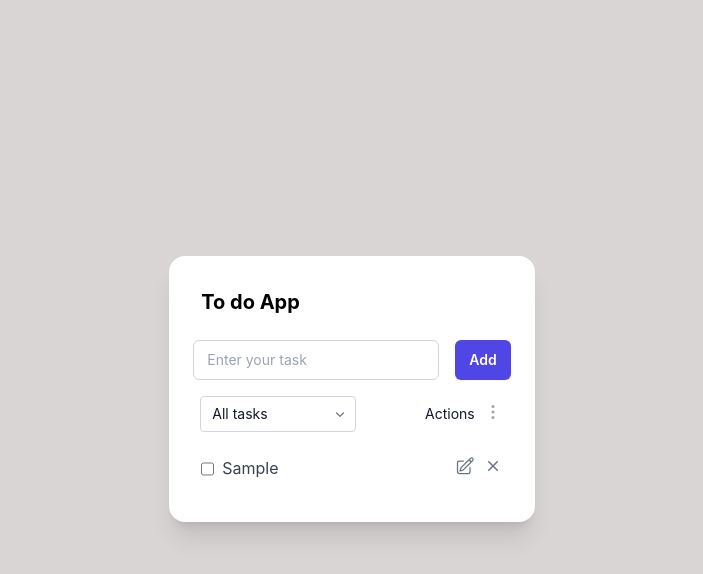
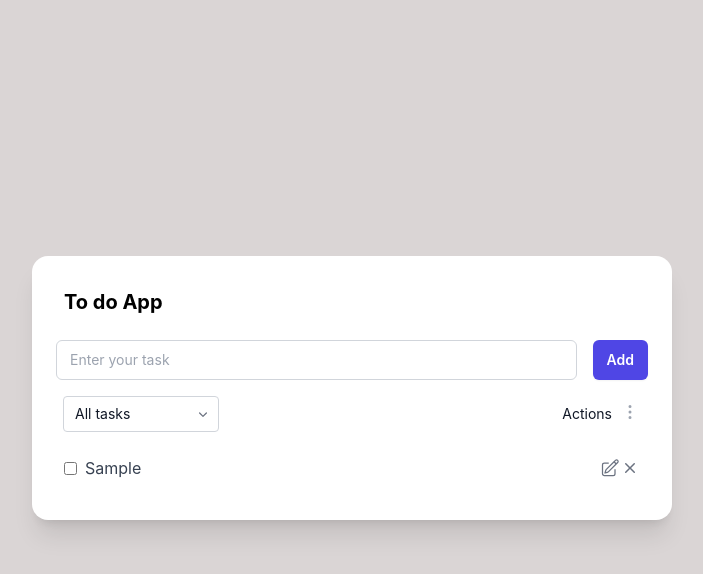
Before and after one commit to ati7697/simple-todo-app, a React (Create React App) app: page / in a window 1280 px wide. Both pictures are taken after typing "Sample" into the empty fields and a click on the button "Add". Shown: the top 574 px of the page, without its empty margins (288-991 px from the left). Built offline with nearby package versions, Linux system fonts and the light colour scheme.

Commit message:
edit and update tasks

```diff
--- a/src/components/AppClass.jsx
+++ b/src/components/AppClass.jsx
@@ -1,11 +1,10 @@
 import './../App.css'
 import React, { Component } from 'react'
+import { PencilSquareIcon } from "@heroicons/react/24/outline";
 import { Menu, MenuButton, MenuItem, MenuItems } from '@headlessui/react'
-import { ChevronDownIcon, EllipsisVerticalIcon, XMarkIcon,PlusCircleIcon } from '@heroicons/react/20/solid'
-import {PencilIcon, PencilSquareIcon} from "@heroicons/react/24/outline";
+import { ChevronDownIcon, EllipsisVerticalIcon, XMarkIcon } from '@heroicons/react/20/solid'
 
 export default class AppClass extends Component {
-
     constructor(props) {
         super(props)
 
@@ -22,26 +21,76 @@ export default class AppClass extends Component {
                 const newstate = {
                     ...prevState,
                     todo_title: "",
-                        todos: [...prevState.todos, {id: prevState.todos.length + 1, title: prevState.todo_title, completed: false}]
+                    todos: [...prevState.todos, {
+                        id: prevState.todos.length + 1,
+                        title: prevState.todo_title,
+                        completed: false
+                    }]
                 }
 
                 this.setItemToLocalStorage(newstate)
                 return newstate
             })
         }
-        this.editTask = (id) => {
 
+        this.markAsEditing = (id) => {
+            console.log(id)
+            const updatedTodos = this.state.todos.map(todo => {
+                if (todo.id === id) {
+                    todo.isEditing =  true
+                }
+                return todo
+            })
+
+
+            this.setState(prevState => {
+                const newState = {
+                    ...prevState,
+                    isEditing: true,
+                    todos: updatedTodos
+                }
+
+                this.setItemToLocalStorage(newState)
+
+                return newState
+            })
+
+
+        }
+        this.updateTask = (value, id) => {
             this.setState(prevState => {
                 const updatedTodos = prevState.todos.map(todo => {
                     if (todo.id === id) {
-                        todo.title = prevState.todo_title
+                        todo.title = value
+                        todo.isEditing = false
                     }
                     return todo
                 })
 
                 const newState = {
                     ...prevState,
-                    todo_title: "",
+                    isEditing: false,
+                    todos: updatedTodos
+                }
+
+                this.setItemToLocalStorage(newState)
+
+                return newState
+            })
+        }
+
+        this.cancelEdit = (event, id) => {
+            this.setState(prevState => {
+                const updatedTodos = prevState.todos.map(todo => {
+                    if (todo.id === id) {
+                        todo.isEditing = false
+                    }
+                    return todo
+                })
+
+                const newState = {
+                    ...prevState,
+                    isEditing: false,
                     todos: updatedTodos
                 }
 
@@ -182,25 +231,23 @@ export default class AppClass extends Component {
         }
 
         this.filterOptions = [
-            { name : "All tasks", action: this.showAllTasks },
-            { name : "Completed tasks", action: this.showCompletedTasks },
-            { name : "Active tasks", action: this.showNotCompletedTasks }
+            {name: "All tasks", action: this.showAllTasks},
+            {name: "Completed tasks", action: this.showCompletedTasks},
+            {name: "Active tasks", action: this.showNotCompletedTasks}
         ]
-
 
 
     }
 
     render() {
-        const { isEditing } = this.state;
         return (
             <div>
-                <div className="flex flex-col md:mx-auto p-6 md:my-64 md:rounded-2xl shadow-xl h-screen md:h-fit md:w-fit gap-2 bg-white">
+                <div className="flex flex-col md:mx-auto p-6 md:my-64 md:rounded-2xl shadow-xl h-screen md:max-w-screen-sm md:max-h-max gap-2 bg-white">
                     <h1 className=" text-xl p-2 font-bold">To do App</h1>
                     <form
-                        action={ "#" }
-                        onSubmit={ this.submitNewTask }
-                        className="w-full max-w-md lg:col-span-5 lg:pt-2">
+                        action={"#"}
+                        onSubmit={this.submitNewTask}
+                        className="w-full max-w-screen-sm lg:col-span-5 lg:pt-2">
                         <div className="flex gap-x-4">
                             <label htmlFor="email-address" className="sr-only">
                                 Email address
@@ -211,8 +258,8 @@ export default class AppClass extends Component {
                                 type="text"
                                 required
                                 placeholder="Enter your task"
-                                value={ this.state.todo_title || "" }
-                                onChange={ (event) => this.setState(prev => ({...prev, todo_title: event.target.value})) }
+                                value={this.state.todo_title || ""}
+                                onChange={(event) => this.setState(prev => ({...prev, todo_title: event.target.value}))}
                                 autoComplete="email"
                                 className="min-w-0 flex-auto rounded-md bg-white px-3.5 py-2 text-base text-gray-900 outline outline-1 -outline-offset-1 outline-gray-300 placeholder:text-gray-400 focus:outline focus:outline-2 focus:-outline-offset-2 focus:outline-indigo-600 sm:text-sm/6"
                             />
@@ -231,18 +278,18 @@ export default class AppClass extends Component {
                                 id="filter"
                                 name="filter"
                                 aria-label="Filter tasks"
-                                onChange={ (event) => this.filterOptions[event.target.selectedIndex].action() }
+                                onChange={(event) => this.filterOptions[event.target.selectedIndex].action()}
 
                                 className="col-start-1 row-start-1 w-full appearance-none rounded bg-white py-1.5 pl-3 pr-8 text-base text-gray-900 outline outline-1 -outline-offset-1 outline-gray-300 focus:outline focus:outline-2 focus:-outline-offset-2 focus:outline-indigo-600 sm:text-sm/6"
                             >
-                                { this.filterOptions.map((option, index) => (
+                                {this.filterOptions.map((option, index) => (
                                     <option
-                                        key={ index }
+                                        key={index}
                                         className="text-gray-900"
                                     >
-                                      { option.name }
+                                        {option.name}
                                     </option>
-                                )) }
+                                ))}
                             </select>
                             <ChevronDownIcon
                                 aria-hidden="true"
@@ -256,7 +303,7 @@ export default class AppClass extends Component {
                                     className="flex w-full appearance-none bg-white py-1.5 text-base text-gray-900 sm:text-sm/6"
                                 >
                                     <span className="">Actions</span>
-                                    <EllipsisVerticalIcon className="ml-2 h-5 w-5 text-gray-400"  aria-hidden="true"/>
+                                    <EllipsisVerticalIcon className="ml-2 h-5 w-5 text-gray-400" aria-hidden="true"/>
                                 </MenuButton>
                             </div>
                             <MenuItems
@@ -266,7 +313,7 @@ export default class AppClass extends Component {
                                 <div className="py-1">
                                     <MenuItem>
                                         <button
-                                            onClick={ this.deleteCompletedTasks }
+                                            onClick={this.deleteCompletedTasks}
                                             className="flex w-full justify-between px-4 py-2 text-sm text-gray-700 data-[focus]:bg-gray-100 data-[focus]:text-gray-900 data-[focus]:outline-none"
                                         >
                                             Remove Completed Tasks
@@ -274,7 +321,7 @@ export default class AppClass extends Component {
                                     </MenuItem>
                                     <MenuItem>
                                         <button
-                                            onClick={ this.removeAllTasks }
+                                            onClick={this.removeAllTasks}
                                             className="flex w-full justify-between px-4 py-2 text-sm text-gray-700 data-[focus]:bg-gray-100 data-[focus]:text-gray-900 data-[focus]:outline-none"
                                         >
                                             Remove All Tasks
@@ -282,7 +329,7 @@ export default class AppClass extends Component {
                                     </MenuItem>
                                     <MenuItem>
                                         <button
-                                            onClick={ this.checkAllTasks }
+                                            onClick={this.checkAllTasks}
                                             className="flex w-full justify-between px-4 py-2 text-sm text-gray-700 data-[focus]:bg-gray-100 data-[focus]:text-gray-900 data-[focus]:outline-none"
                                         >
                                             Check All
@@ -290,7 +337,7 @@ export default class AppClass extends Component {
                                     </MenuItem>
                                     <MenuItem>
                                         <button
-                                            onClick={ this.uncheckAllTasks }
+                                            onClick={this.uncheckAllTasks}
                                             className="flex w-full justify-between px-4 py-2 text-sm text-gray-700 data-[focus]:bg-gray-100 data-[focus]:text-gray-900 data-[focus]:outline-none"
                                         >
                                             Uncheck All
@@ -303,58 +350,72 @@ export default class AppClass extends Component {
 
                     <div>
                         <ul className="space-y-2">
-                            { this.state.todos.map((todo, index) =>
+                            {this.state.todos.map((todo, index) =>
                                 <li
-                                    key={ todo.id }
-                                    className="flex gap-2 text-gray-700 justify-between hover:bg-gray-100 rounded p-2 capitalize"
+                                    key={todo.id}
+                                    className={`flex gap-2 text-gray-700 justify-between rounded p-2 capitalize ${
+                                        todo.isEditing ? '' : 'hover:bg-gray-100'
+                                    }`}
                                 >
-                                    <div className="flex gap-2">
-                                        <div className={ isEditing ?  "hidden" : "flex gap-2" }>
+                                    <div className="flex gap-2 items-center">
                                         <input
-                                                checked={ todo.completed }
-                                                onClick={ () => this.completeTask(todo.id) }
+                                            checked={todo.completed}
+                                            onClick={() => this.completeTask(todo.id)}
                                             type="checkbox"
-
                                         />
-                                            <span className={ todo.completed ? "line-through" : "" }>
-                                                { todo.title }
+                                        {!todo.isEditing ? (
+                                            <span
+                                                className={ todo.completed ? "line-through" : "" }
+                                                onDoubleClick={() => this.markAsEditing(todo.id)}
+                                            >
+                                                    {todo.title}
                                             </span>
-                                        </div>
-
+                                        ) : (
+                                            <div className="">
                                                 <form
-                                            action={ "#" }
-                                            onSubmit={ (event) => this.editTask(todo.id) }
-                                            className={ isEditing ? "flex gap-2" : "hidden" }
+                                                    action={"#"}
+                                                    onSubmit={(event) => {
+                                                        event.preventDefault();
+                                                        this.updateTask(event.target[0].value, todo.id);
+                                                    }}
+                                                    className="flex gap-2 max-w-md"
                                                 >
                                                     <input
-                                                className={ "hover:bg-gray-100" }
-                                                type={ "text" }
-                                                value={ todo.title }
+                                                        type="text"
+                                                        defaultValue={todo.title}
+                                                        autoFocus
+                                                        className="px-2 py-1"
                                                     />
-                                            <button>
+                                                    <button type="submit">
                                                         Save
                                                     </button>
+                                                    <button
+                                                        onClick={(event) => {
+                                                            event.preventDefault();
+                                                            this.cancelEdit(event, todo.id);
+                                                        }}
+                                                    >
+                                                        Cancel
+                                                    </button>
                                                 </form>
-
                                             </div>
-
-                                    <div className="space-x-2">
-                                        <button
-                                            onClick={() => this.setState({ isEditing: true })}
-                                        >
+                                        )}
+                                    </div>
+                                    <div className="flex items-center">
+                                        <button onClick={() => this.markAsEditing(todo.id)}>
                                             <PencilSquareIcon className="size-5 text-gray-500" aria-hidden="true"/>
                                         </button>
-                                        <button onClick={ () => this.deleteTask(todo.id) }>
+                                        <button onClick={() => this.deleteTask(todo.id)}>
                                             <XMarkIcon className="size-5 text-gray-500" aria-hidden="true"/>
                                         </button>
                                     </div>
                                 </li>
-                            ) }
+                            )}
                         </ul>
                     </div>
 
                     <div>
-                    <p className={ this.state.todos.length > 0 ? "hidden" : "text-center text-gray-500" }>
+                        <p className={this.state.todos.length > 0 ? "hidden" : "text-center text-gray-500"}>
                             No tasks available
                         </p>
                     </div>
```
Lines whose indentation alone changed are shown as unchanged.
